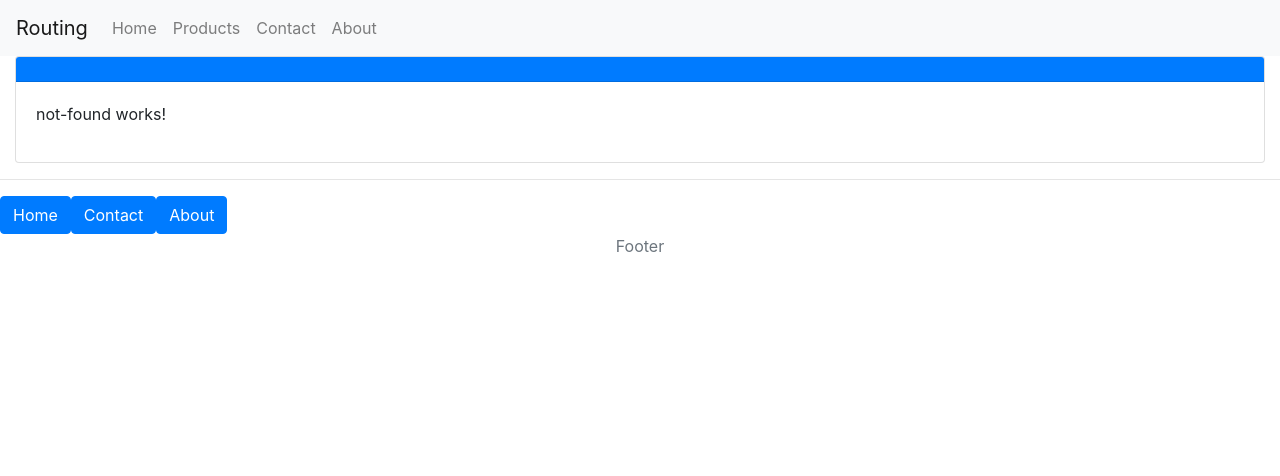
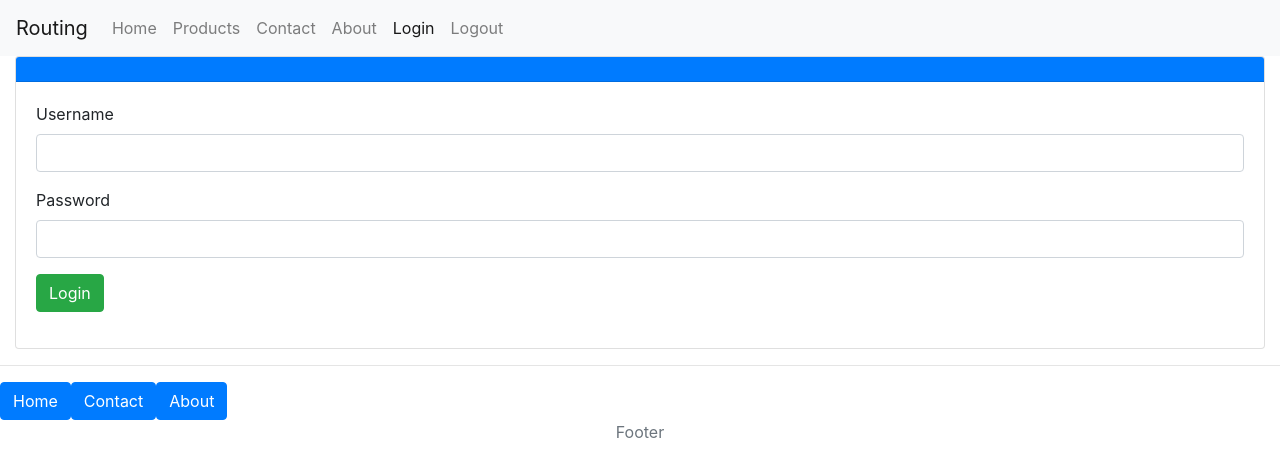
Before and after one commit to hacoi1day/angular2, an Angular app: page /login in a window 1280 px wide. Shown: the top 476 px of the page. Built offline with nearby package versions, Linux system fonts and the light colour scheme.

Commit message:
canActive

```diff
--- a/src/app/app.component.ts
+++ b/src/app/app.component.ts
@@ -19,7 +19,6 @@ export class AppComponent {
     //   console.log(r)
     // });
     this._router.navigateByUrl(url).then(r => {
-      console.log(r);
     });
   }
 }
--- a/src/app/app.module.ts
+++ b/src/app/app.module.ts
@@ -17,6 +17,8 @@ import {FormsModule} from "@angular/forms";
 import { ProductListComponent } from './components/product-list/product-list.component';
 import { ProductEditComponent } from './components/product-edit/product-edit.component';
 import {CommonModule} from "@angular/common";
+import { LoginComponent } from './components/login/login.component';
+import {AuthGuard} from "./services/auth.guard";
 
 
 
@@ -33,6 +35,7 @@ import {CommonModule} from "@angular/common";
     ProductDetailComponent,
     ProductListComponent,
     ProductEditComponent,
+    LoginComponent,
   ],
     imports: [
       BrowserModule,
@@ -41,7 +44,8 @@ import {CommonModule} from "@angular/common";
       CommonModule,
     ],
   providers: [
-    ProductService
+    ProductService,
+    AuthGuard,
   ],
   bootstrap: [AppComponent]
 })
--- a/src/app/app.routes.ts
+++ b/src/app/app.routes.ts
@@ -7,14 +7,21 @@ import {ProductsComponent} from "./components/products/products.component";
 import {ProductDetailComponent} from "./components/product-detail/product-detail.component";
 import {ProductListComponent} from "./components/product-list/product-list.component";
 import {ProductEditComponent} from "./components/product-edit/product-edit.component";
+import {LoginComponent} from "./components/login/login.component";
+import {AuthGuard} from "./services/auth.guard";
 
 export const appRoutes : Routes = [
   // { path: '', redirectTo: '/index', pathMatch: 'full' },
   { path: '', component: HomeComponent },
-  { path: 'products', component: ProductListComponent },
+  {
+    path: 'products',
+    component: ProductListComponent,
+    canActivate: [AuthGuard]
+  },
   {
     path: 'product/:id',
     component: ProductsComponent,
+    canActivate: [AuthGuard],
     children: [
       { path: '', component: ProductDetailComponent },
       { path: 'edit', component: ProductEditComponent },
@@ -23,5 +30,6 @@ export const appRoutes : Routes = [
   // { path: 'products/:id', component: ProductDetailComponent },
   { path: 'about', component: AboutComponent },
   { path: 'contact', component: ContactComponent },
+  { path: 'login', component: LoginComponent },
   { path: '**', component: NotFoundComponent },
 ];
--- a/src/app/components/header/header.component.html
+++ b/src/app/components/header/header.component.html
@@ -17,6 +17,12 @@
       <li class="nav-item" routerLinkActive="active">
         <a class="nav-link" [routerLink]="['/about']">About</a>
       </li>
+      <li class="nav-item" routerLinkActive="active">
+        <a class="nav-link" [routerLink]="['/login']">Login</a>
+      </li>
+      <li class="nav-item">
+        <a class="nav-link" (click)="onLogout()">Logout</a>
+      </li>
     </ul>
   </div>
 </nav>
--- a/src/app/components/header/header.component.ts
+++ b/src/app/components/header/header.component.ts
@@ -1,4 +1,5 @@
 import { Component, OnInit } from '@angular/core';
+import {Router} from "@angular/router";
 
 @Component({
   selector: 'app-header',
@@ -7,9 +8,18 @@ import { Component, OnInit } from '@angular/core';
 })
 export class HeaderComponent implements OnInit {
 
-  constructor() { }
+  constructor(
+    private _router: Router
+  ) { }
 
   ngOnInit(): void {
   }
 
+  onLogout(): void {
+    if (localStorage.getItem('user')) {
+      localStorage.removeItem('user');
+      this._router.navigate(['']).then();
+    }
+  }
+
 }
--- /dev/null
+++ b/src/app/components/login/login.component.html
@@ -0,0 +1,16 @@
+<div class="alert alert-danger" *ngIf="error === -1">
+  <strong>Username or Password is wrong</strong>
+</div>
+<form (ngSubmit)="onLogin($event)">
+  <div class="form-group">
+    <label for="username">Username</label>
+    <input type="text" id="username" class="form-control" name="username" [(ngModel)]="username">
+  </div>
+  <div class="form-group">
+    <label for="password">Password</label>
+    <input type="password" id="password" class="form-control" name="password" [(ngModel)]="password">
+  </div>
+  <div class="form-group">
+    <button type="submit" class="btn btn-success">Login</button>
+  </div>
+</form>
--- /dev/null
+++ b/src/app/components/login/login.component.ts
@@ -0,0 +1,45 @@
+import { Component, OnInit } from '@angular/core';
+import {Router} from "@angular/router";
+
+@Component({
+  selector: 'app-login',
+  templateUrl: './login.component.html',
+  styleUrls: ['./login.component.css']
+})
+export class LoginComponent implements OnInit {
+
+  public username: string;
+  public password: string;
+
+  public error: number = 0;
+
+  constructor(
+    private _router: Router
+  ) { }
+
+  ngOnInit(): void {
+    // check login
+    this.checkLogin();
+  }
+
+  checkLogin(): void {
+    if (localStorage.getItem('user')) {
+      this._router.navigate(['']).then();
+    }
+  }
+
+  onLogin(event): void {
+    if (this.username === 'admin' && this.password === '1') {
+      this.error = 0;
+      let user = {
+        username: this.username,
+        password: this.password
+      };
+      localStorage.setItem('user', JSON.stringify(user));
+      this._router.navigate(['products']).then();
+    } else {
+      this.error = -1;
+    }
+  }
+
+}
--- /dev/null
+++ b/src/app/services/auth.guard.ts
@@ -0,0 +1,54 @@
+import { Injectable } from '@angular/core';
+import {
+  CanActivate,
+  CanActivateChild,
+  CanDeactivate,
+  CanLoad,
+  Route,
+  UrlSegment,
+  ActivatedRouteSnapshot,
+  RouterStateSnapshot,
+  UrlTree,
+  Router
+} from '@angular/router';
+import { Observable } from 'rxjs';
+
+@Injectable({
+  providedIn: 'root'
+})
+export class AuthGuard implements CanActivate, CanActivateChild, CanDeactivate<unknown>, CanLoad {
+
+  constructor(
+    private _router: Router
+  ) {
+
+  }
+
+
+  canActivate(
+    route: ActivatedRouteSnapshot,
+    state: RouterStateSnapshot): Observable<boolean | UrlTree> | Promise<boolean | UrlTree> | boolean | UrlTree {
+    if (localStorage.getItem('user')) {
+      return true;
+    }
+    this._router.navigate(['login']).then();
+    return false;
+  }
+  canActivateChild(
+    childRoute: ActivatedRouteSnapshot,
+    state: RouterStateSnapshot): Observable<boolean | UrlTree> | Promise<boolean | UrlTree> | boolean | UrlTree {
+    return true;
+  }
+  canDeactivate(
+    component: unknown,
+    currentRoute: ActivatedRouteSnapshot,
+    currentState: RouterStateSnapshot,
+    nextState?: RouterStateSnapshot): Observable<boolean | UrlTree> | Promise<boolean | UrlTree> | boolean | UrlTree {
+    return true;
+  }
+  canLoad(
+    route: Route,
+    segments: UrlSegment[]): Observable<boolean | UrlTree> | Promise<boolean | UrlTree> | boolean | UrlTree {
+    return true;
+  }
+}
```
Also changed, not shown: src/app/components/login/login.component.css (added).
